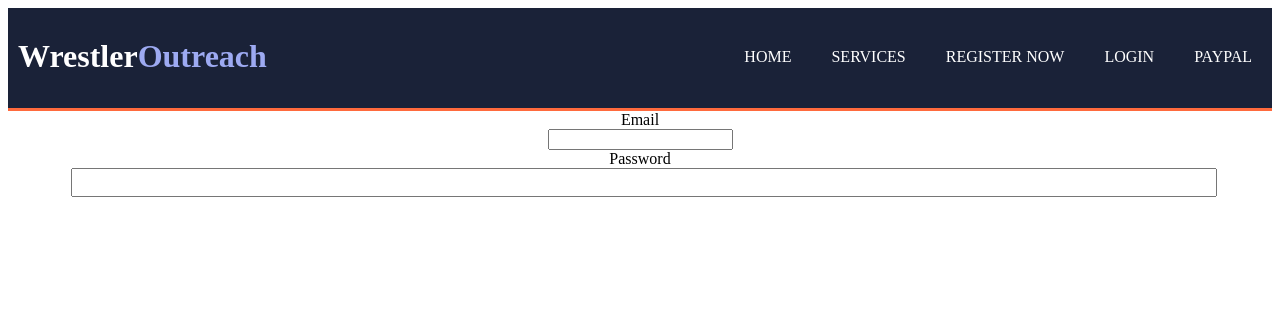
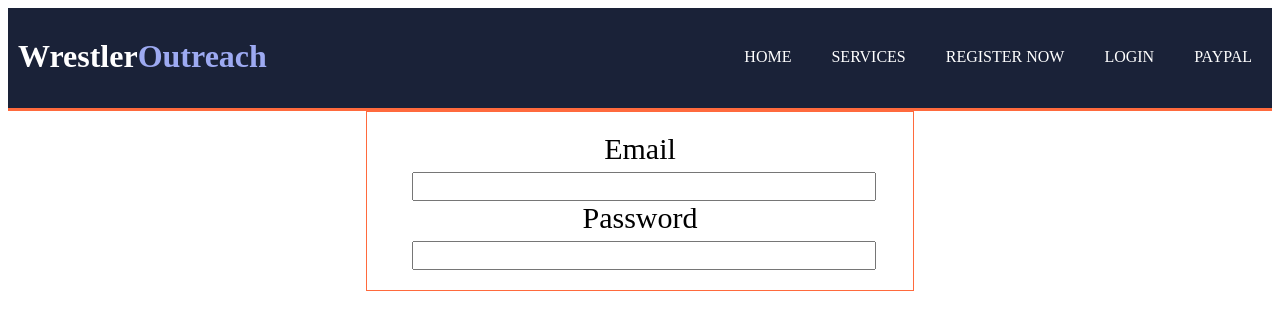
Before and after one commit to korbinm/wrestleroutreach, a React (Create React App) app: page /login in a window 1280 px wide. Shown: the top 330 px of the page. Built offline with nearby package versions, Linux system fonts and the light colour scheme; no server answers.

Commit message:
css update

```diff
--- a/src/App.css
+++ b/src/App.css
@@ -135,7 +135,7 @@ header .highlight, header .current a {
 }
 
 /*CSS for registration page*/
-#register{
+#register, #login{
   border: 1px solid #FF6A3D;
   width: 40%;
   padding: 20px;
@@ -150,7 +150,7 @@ header .highlight, header .current a {
   padding-right: 20px;
 }
 
-#register input[type=text], input[type=password]{
+#register input[type=text], input[type=email], input[type=password]{
   margin-left: 8px;
   font-size: 20px;
   width: 90%;
--- a/src/webpages/Login.js
+++ b/src/webpages/Login.js
@@ -40,7 +40,7 @@ function LoginForm() {
     }
 
     return(
-<form id="Login">
+<form id="login">
 	<center>
 	<div>
             <label>Email</label>
--- a/src/webpages/Paypal.js
+++ b/src/webpages/Paypal.js
@@ -1,4 +1,6 @@
 import React from "react";
+import ReactDOM from 'react-dom';
+import Ap from '../index.js';
 import {useEffect} from "react"
 import '../App.css';
 import { PayPalScriptProvider, PayPalButtons, usePayPalScriptReducer } from "@paypal/react-paypal-js";
@@ -53,7 +55,7 @@ const ButtonWrapper = ({ currency, showSpinner }) => {
                 onApprove={function (data, actions) {
                     return actions.order.capture().then(function () {
                         //once the order goes through this redirects
-
+                        ReactDOM.render(<Ap />, document.getElementById("root"));
                     });
                 }}
             />
```
